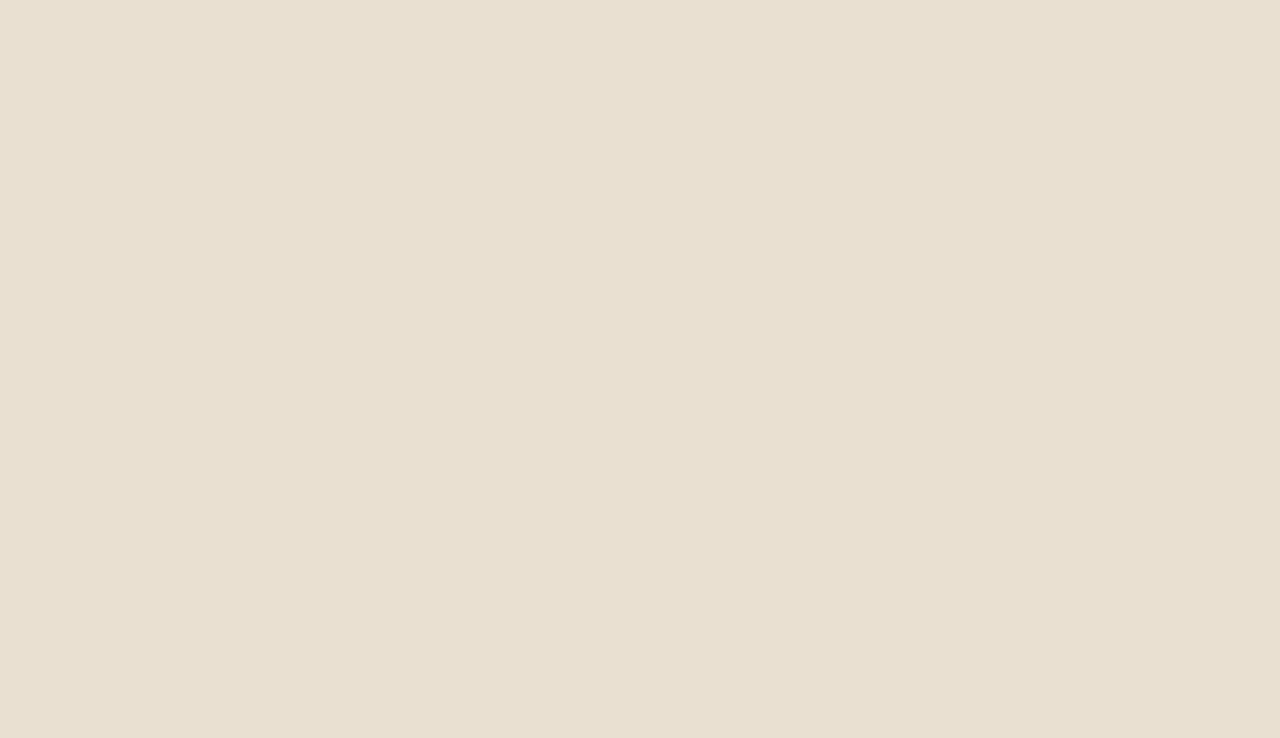
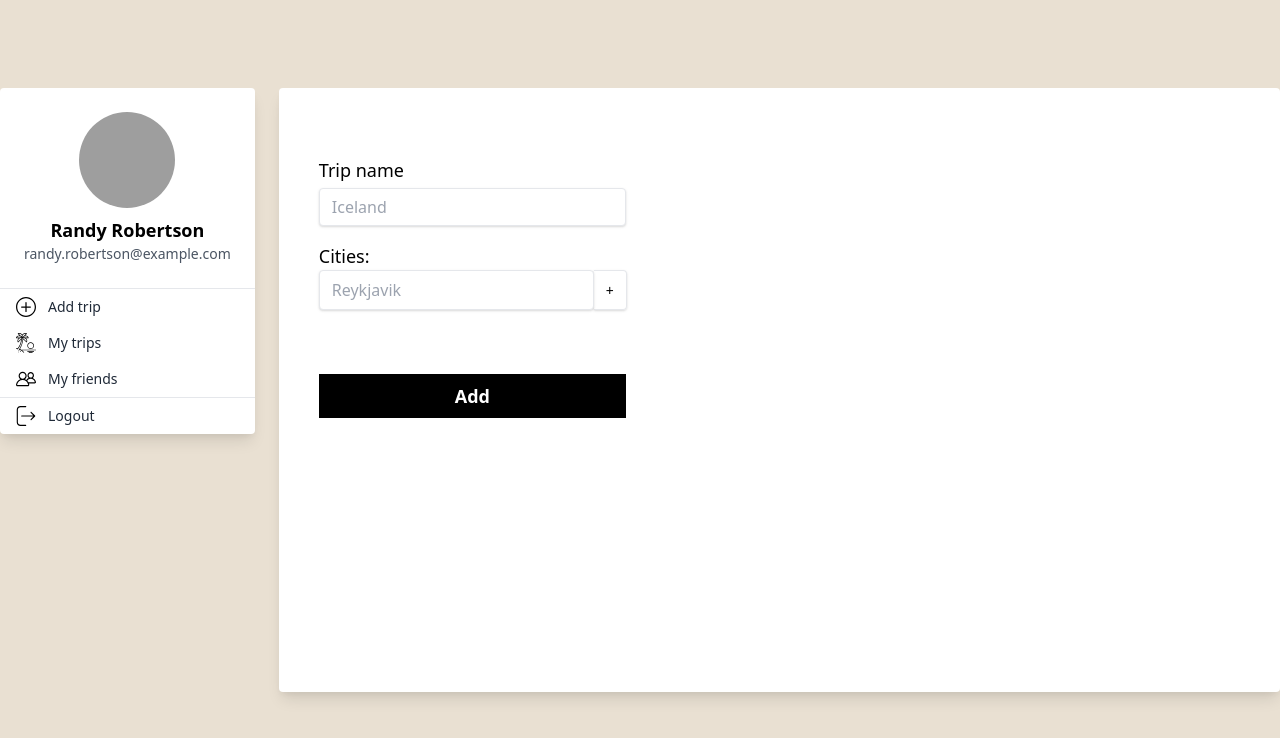
Before and after one commit to Elisasha/frontend-travel-app, a React (Create React App) app: page /addtrip in a window 1280 px wide. Shown: the top 738 px of the page. Built offline with nearby package versions, Linux system fonts and the light colour scheme; grey boxes are pictures that could not be loaded.

Commit message:
add trip form

```diff
--- a/src/App.js
+++ b/src/App.js
@@ -6,6 +6,7 @@ import { FriendPage } from "./Pages/FriendPage";
 import { withNavBar } from "./components/NavBar";
 import { MainPage } from "./Pages/MainPage";
 import { Triplist } from "./Pages/TripList";
+import { AddTrip } from "./Pages/AddTrip";
 
 
 
@@ -20,6 +21,8 @@ function App() {
           {/* <Route path="/:user/friends" component={withNavBar(FriendsList)} /> */}
           {/* <Route path="/:user" exact component={MainPage} /> */}
           <Route path="/trips" component={Triplist} />
+          <Route path="/addtrip" component={AddTrip} />
+
         </Switch>
       </div>
     </Router>
--- /dev/null
+++ b/src/Pages/AddTrip.jsx
@@ -0,0 +1,49 @@
+import React from "react";
+import { UserCard } from "../components/UserCard";
+
+export function AddTrip() {
+    return (
+        <section className="section">
+            <div className="container mx-auto">
+                <main className="main">
+                    <UserCard />
+                    <div className="content-area bg-white rounded overflow-hidden shadow-lg p-10">
+                        <form class="flex flex-col pt-3" onsubmit="event.preventDefault();">
+                            <div class="flex flex-col pt-4">
+                                <label for="tripName" class="text-lg">Trip name</label>
+                                <input type="email" id="email" placeholder="Iceland" class="xl:w-1/3 shadow appearance-none border rounded w-full py-2 px-3 text-gray-700 mt-1 leading-tight focus:outline-none focus:shadow-outline"></input>
+                            </div>
+                            {/* <div class="flex flex-col pt-4"> */}
+
+                            {/* <div className="flex items-center"> */}
+                            {/* <div> */}
+                            {/* <input type="city" placeholder="London" class="xl:w-1/3 shadow appearance-none border rounded w-full py-2 px-3 text-gray-700 mt-1 leading-tight focus:outline-none focus:shadow-outline"></input> */}
+                            {/* </div> */}
+                            {/* <div> */}
+                            {/* <svg className="flex" height="20" viewBox="0 0 512 512" width="20" xmlns="http://www.w3.org/2000/svg">
+                                    <path d="m256 512c-141.164062 0-256-114.835938-256-256s114.835938-256 256-256 256 114.835938 256 256-114.835938 256-256 256zm0-480c-123.519531 0-224 100.480469-224 224s100.480469 224 224 224 224-100.480469 224-224-100.480469-224-224-224zm0 0" /><path d="m368 272h-224c-8.832031 0-16-7.167969-16-16s7.167969-16 16-16h224c8.832031 0 16 7.167969 16 16s-7.167969 16-16 16zm0 0" />
+                                    <path d="m256 384c-8.832031 0-16-7.167969-16-16v-224c0-8.832031 7.167969-16 16-16s16 7.167969 16 16v224c0 8.832031-7.167969 16-16 16zm0 0" />
+                                </svg> */}
+                            {/* </div> */}
+                            {/* </div> */}
+                            {/* </div> */}
+
+
+                            <label for="city" class="text-lg  pt-4">Cities:</label>
+                            <div class="flex flex-wrap items-stretch w-full mb-4 relative lg:w-1/3">
+                                <input type="city" placeholder="Reykjavik" class="shadow appearance-none flex-shrink flex-grow flex-auto leading-normal w-px border rounded h-10 px-3 relative" ></input>
+                                <div class="flex -mr-px">
+                                    <button class="shadow appearance-none flex items-center leading-normal bg-grey-lighter rounded rounded-l-none border border-l-0 px-3 whitespace-no-wrap text-grey-dark text-sm">+</button>
+                                </div>
+                            </div>
+                            <div class="flex flex-col pt-4 xl:w-1/3">
+                                <input type="submit" value="Add" class="bg-black text-white font-bold text-lg hover:bg-gray-700 p-2 mt-8"></input>
+                            </div>
+
+                        </form>
+                    </div>
+                </main>
+            </div>
+        </section>
+    );
+}
```
